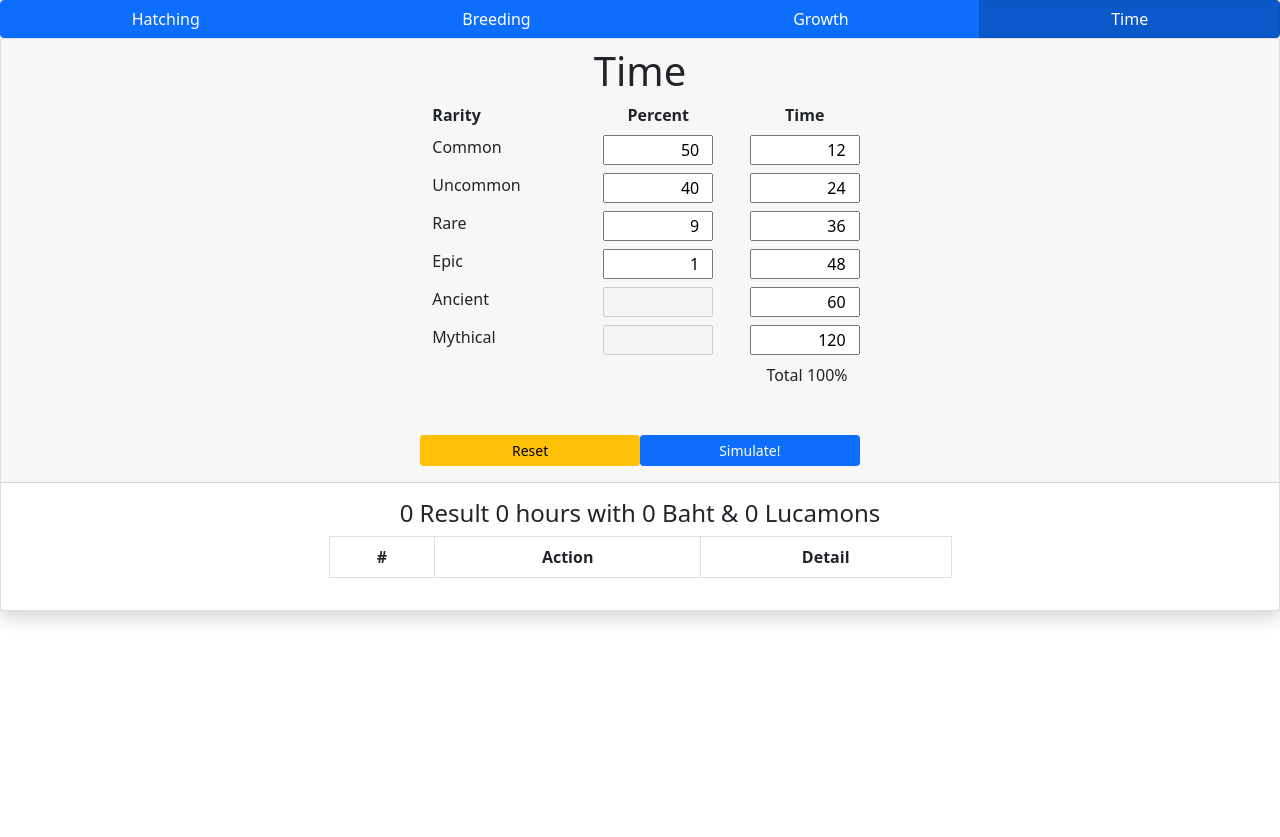
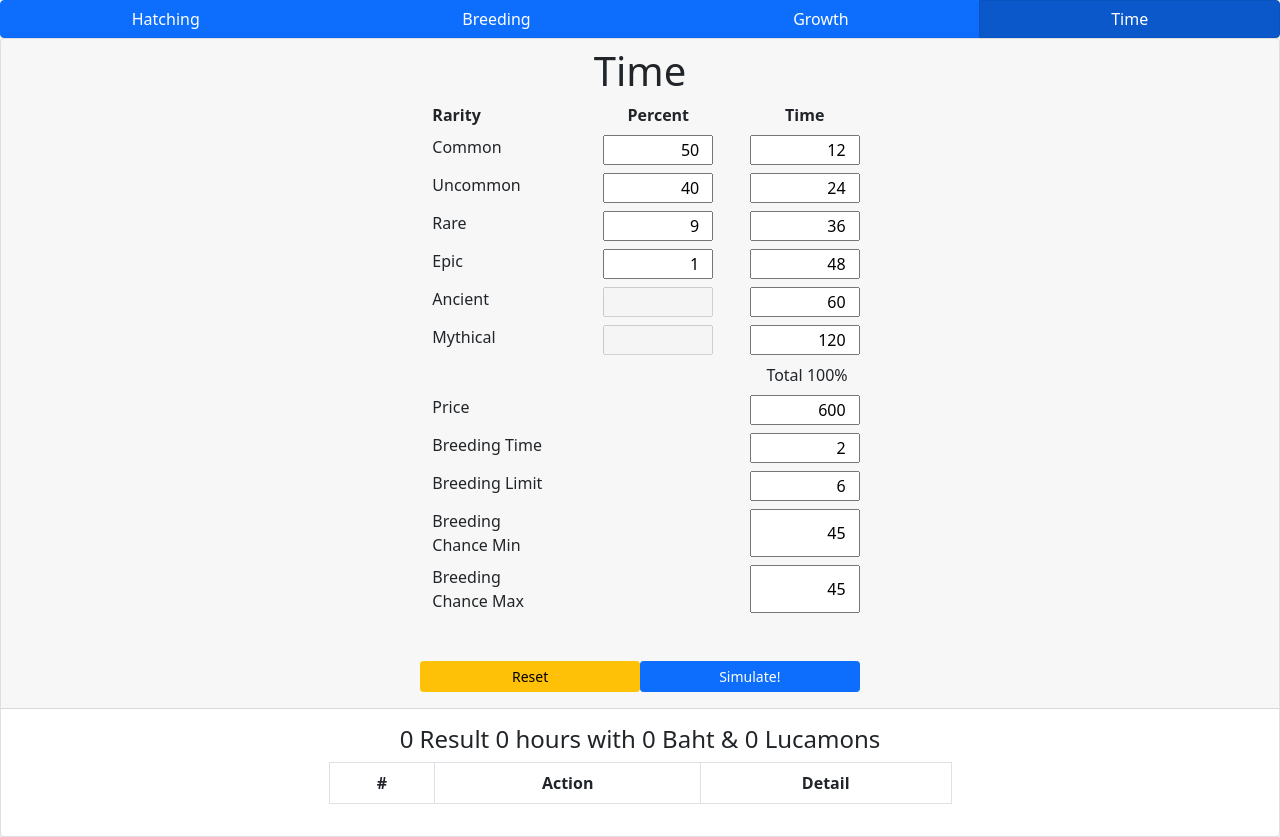
Before and after one commit to suppok/lucamon-random-simulator, a Vue app: page / in a window 1280 px wide. Before the commit the page ends 800 px from the top, so only its background shows below. Built offline with nearby package versions, Linux system fonts and the light colour scheme.

Commit message:
add reset function

```diff
--- a/src/components/Time.vue
+++ b/src/components/Time.vue
@@ -89,8 +89,48 @@
           />
         </div>
 
+        <div class="row mb-2">
+          <span class="offset-6 col-6 text-end">Total {{ totalPercent }}%</span>
+        </div>
+        <div class="row mb-2">
+          <label class="col-4">Price</label>
+          <input
+            v-model="eggPrice"
+            type="number"
+            class="offset-5 col-3 text-end"
+          />
+        </div>
+        <div class="row mb-2">
+          <label class="col-4">Breeding Time</label>
+          <input
+            v-model="breedingTime"
+            type="number"
+            class="offset-5 col-3 text-end"
+          />
+        </div>
+        <div class="row mb-2">
+          <label class="col-4">Breeding Limit</label>
+          <input
+            v-model="breedingLimit"
+            type="number"
+            class="offset-5 col-3 text-end"
+          />
+        </div>
+        <div class="row mb-2">
+          <label class="col-4">Breeding Chance Min</label>
+          <input
+            v-model="breedingChanceMin"
+            type="number"
+            class="offset-5 col-3 text-end"
+          />
+        </div>
         <div class="row mb-5">
-          <span class="offset-6 col-6 text-end">Total {{ totalPercent }}%</span>
+          <label class="col-4">Breeding Chance Max</label>
+          <input
+            v-model="breedingChanceMax"
+            type="number"
+            class="offset-5 col-3 text-end"
+          />
         </div>
         <div class="row mb-2">
           <button class="btn btn-sm btn-warning col-6" @click="reset">
@@ -247,6 +287,12 @@ export default {
     epicPercentNum: function () {
       return parseFloat(this.epicPercent);
     },
+    breedingChanceMinNum: function () {
+      return parseInt(this.breedingChanceMin);
+    },
+    breedingChanceMaxNum: function () {
+      return parseInt(this.breedingChanceMax);
+    },
     isMythicalAvailable: function () {
       return this.availableLucamons.find(
         (item) => item.rarity === this.rarityIndex.mythical
@@ -268,6 +314,59 @@ export default {
     },
   },
   methods: {
+    reset() {
+      this.breeding = {
+        countdown: 0,
+        rarity: 0,
+        isBreeding: false,
+        chance: 0,
+      };
+      this.hatching = {
+        rarity: 0,
+        countdown: 0,
+        isHatching: false,
+      };
+
+      this.hasMythical = false;
+      this.eggPrice = 600;
+      this.totalTime = 0;
+      this.totalCost = 0;
+
+      this.breedingTime = 2;
+      this.breedingLimit = 6;
+      this.breedingChanceMin = 45;
+      this.breedingChanceMax = 45;
+
+      this.totalPercent = 100;
+      this.commonPercent = 50;
+      this.uncommonPercent = 40;
+      this.rarePercent = 9;
+      this.epicPercent = 1;
+      this.ancientPercent = '';
+      this.mythicalPercent = '';
+
+      this.commonHatchingTime = 12;
+      this.uncommonHatchingTime = 24;
+      this.rareHatchingTime = 36;
+      this.epicHatchingTime = 48;
+      this.ancientHatchingTime = 60;
+      this.mythicalHatchingTime = 120;
+
+      this.rarityIndex = {
+        common: 0,
+        uncommon: 1,
+        rare: 2,
+        epic: 3,
+        ancient: 4,
+        mythical: 5,
+      };
+
+      this.availableLucamons = [];
+      this.availableEggs = [];
+      this.allEggs = [];
+      this.allLucamons = [];
+      this.logs = [];
+    },
     calculateTotalPercent() {
       let commonPercent = 0;
       let uncommonPercent = 0;
@@ -496,8 +595,8 @@ export default {
         rarity: this.hatching.rarity,
         breedingLeft: this.breedingLimit,
         breedingChance: this.getRandomInt(
-          this.breedingChanceMin,
-          this.breedingChanceMax - this.breedingChanceMin
+          this.breedingChanceMinNum,
+          this.breedingChanceMaxNum - this.breedingChanceMinNum
         ),
       };
       this.availableLucamons.push(newLucamon);
```
Also changed, not shown: src/components/Breeding.vue (line endings or trailing spaces).
